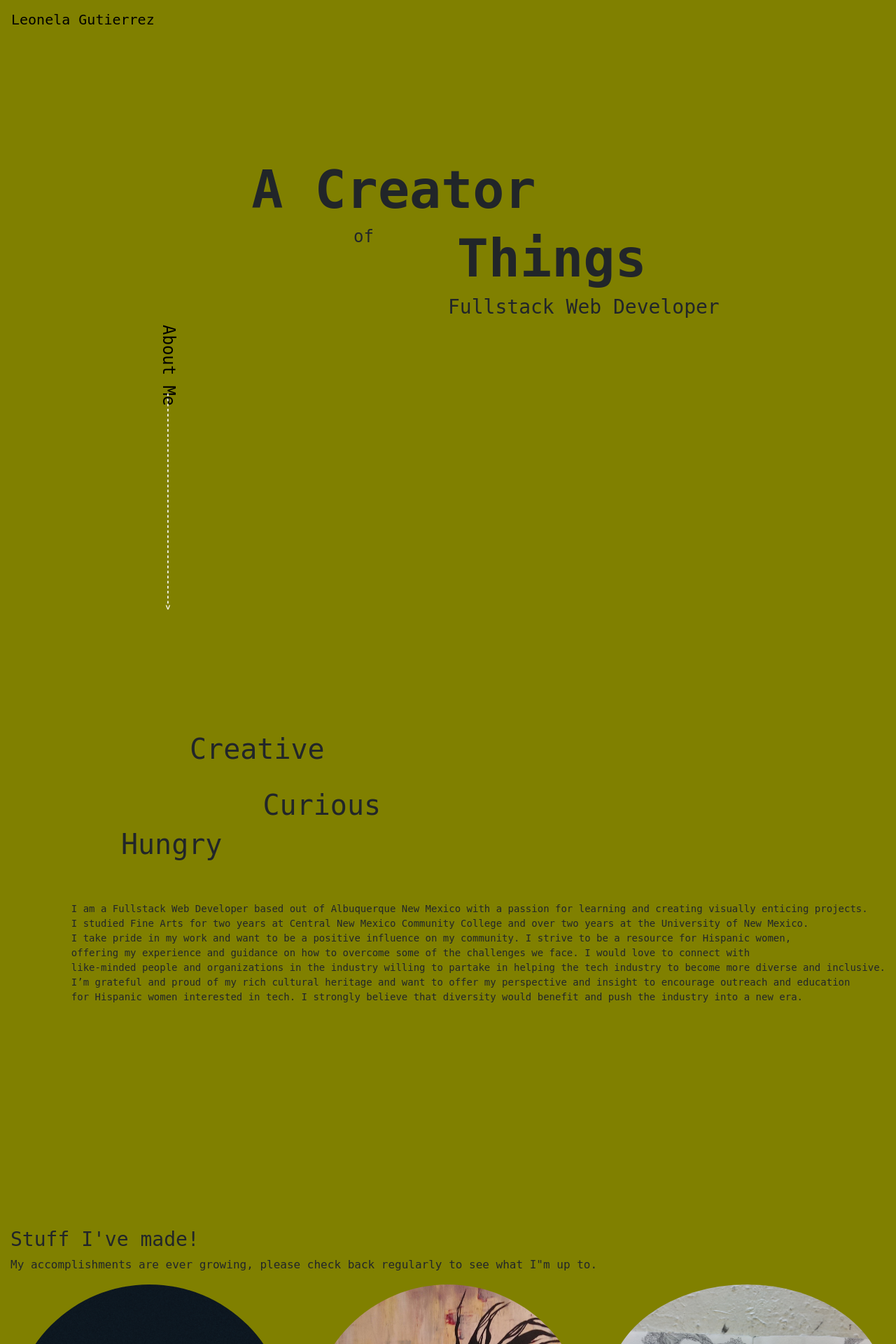
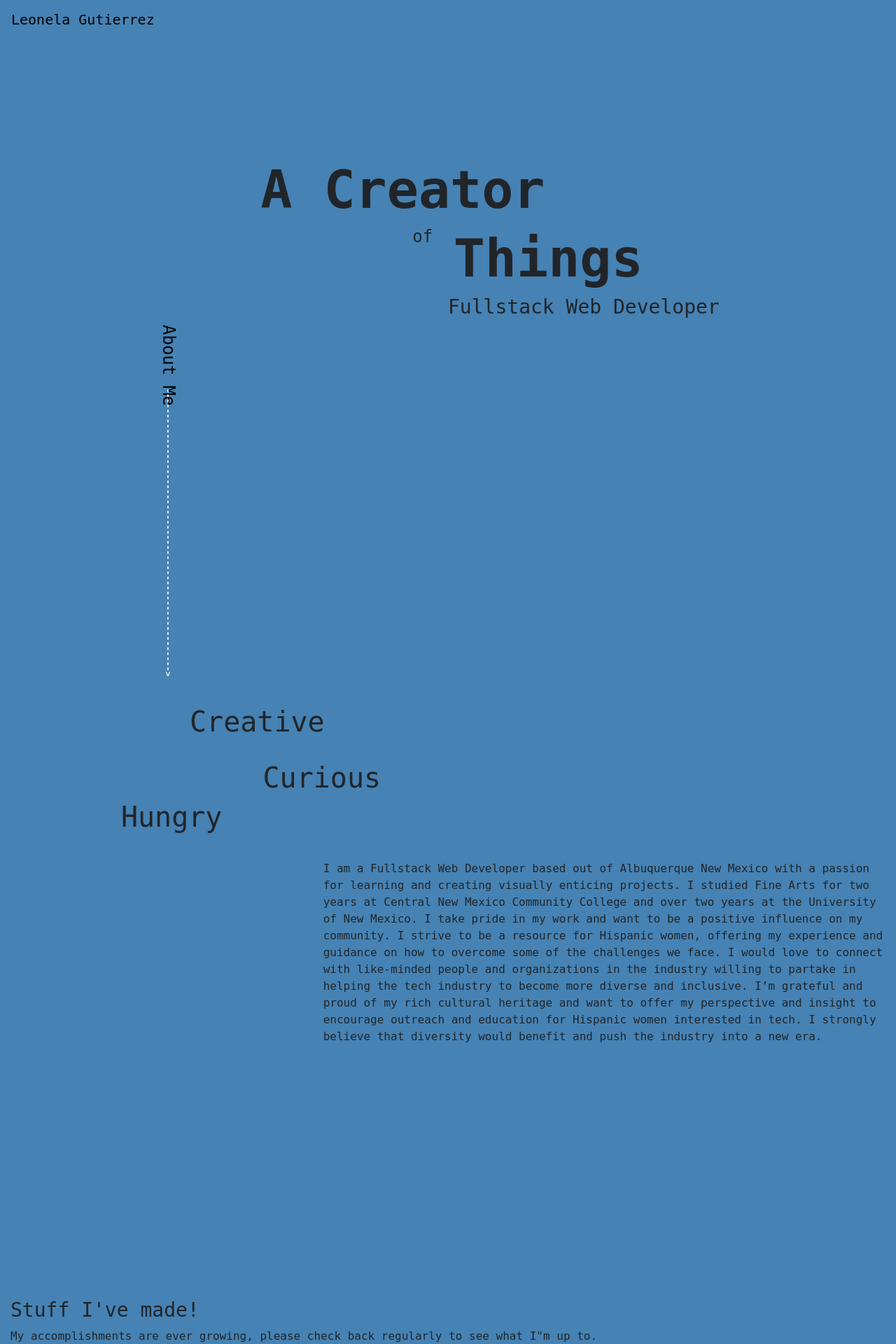
Before and after one commit to Leeyo84/personal-web-page, a PHP site: page / in a window 1280 px wide. Shown: the top 1920 px of the page at 70% size. Run offline with PHP 8.4, Linux system fonts and the light colour scheme; some libraries are stand-ins or nearby versions.

Commit message:
tweaked about me para and positioning

```diff
--- a/public_html/index.html
+++ b/public_html/index.html
@@ -12,7 +12,7 @@
 
 <!--My own style sheet-->
 	<link rel="stylesheet" href="styles/style.css">
-
+	<script src="javascript/scripts.js"></script>
 
 	<!--<script src=”https://ajax.googleapis.com/ajax/libs/jquery/2.1.4/jquery.min.js"></script>-->
 
@@ -35,22 +35,26 @@
 	<!-- Google reCAPTCHA -->
 	<script src='https://www.google.com/recaptcha/api.js'></script>
 
+	<title>Leonela Gutierrez</title>
 
-	<title>Leonela Gutierrez</title>
 </head>
 
 	<body>
 
 	<!--Welcome Section-->
-		<section class="main-heading cotainer-fluid">
+				<section class=" main-heading cotainer-fluid" >
+					<div>
+
 						<nav class="navbar navbar-expand-lg">
 							<a class="navbar-brand" href="#">Leonela Gutierrez</a>
 						</nav>
 
 						<div class="creator container-fluid row">
 							<h1 class="col"></h1>
+							<h4 class="col"></h4>
+							<h4 class="col"></h4>
 							<h1 class="col"></h1>
-				<h1 class="animated bounceInLeft slow createor-txt text-center col-6">A Creator </h1>
+							<h1 class="animated bounceInLeft slow createor-txt  col-6">A Creator </h1>
 							<h1 class="col"></h1>
 							<h1 class="col"></h1>
 							<h1 class="col"></h1>
@@ -60,8 +64,8 @@
 							<h4 class="col"></h4>
 							<h4 class="col"></h4>
 							<h4 class="col"></h4>
-				<h4 class="col animated bounceIn delay-1s slower">of</h4>
-				<h1 class="animated bounceInRight delay-1s slow createor-txt text-center">  Things </h1>
+							<h4 class="col animated bounceIn delay-1s slower text-right">of</h4>
+							<h1 class="col animated bounceInRight delay-1s slow createor-txt ">Things </h1>
 							<h4 class="col"></h4>
 							<h4 class="col"></h4>
 						</div>
@@ -75,7 +79,7 @@
 
 						<div class="row container-fluid">
 							<p class="col"></p>
-				<a href="about-me-section" class="col about-me-txt animated fadeInDown delay-5s slow">About Me</a>
+							<a href="lnk to about me section/place holder" class="col about-me-txt animated fadeInDown delay-5s slow">About Me</a>
 							<p class="col outer"></p>
 							<p class="col"></p>
 							<p class="col"></p>
@@ -84,17 +88,20 @@
 
 						<div class="row container-fluid">
 							<p class="col"></p>
-				<p class="col about-me-line animated fadeInDown infinite delay-5s slower text-bottom" >------------------------------------------></p>
+							<p class="col about-me-line animated fadeInDown infinite delay-5s slower text-bottom" >--------------------------------------------------------></p>
 							<p class="col outer"></p>
 							<p class="col"></p>
 							<p class="col"></p>
 							<p class="col"></p>
 						</div>
+
+				</div>
 			</section>
 
 		<!--About Me Section-->
-		<section class="container-fluid about-me">
+				<section class=" container-fluid about-me" >
 					<div >
+
 						<div class="row">
 							<h3 class="col"></h3>
 							<h3 class="col floating-txt animate bounceInDown">Creative</h3>
@@ -124,55 +131,61 @@
 							<h3 class="col"></h3>
 						</div>
 
-					<div class=" about-me-para float-right">
-						<p>I am a Fullstack Web Developer based out of Albuquerque New Mexico with a passion for learning and creating visually enticing projects.
-							<br> I studied Fine Arts for two years at Central New Mexico Community College and over two years at the University of New Mexico.
+						<div class="row col-8 float-right">
+							<div class="about-me-para">
+								<p >I am a Fullstack Web Developer based out of Albuquerque New Mexico with a passion for learning and creating visually enticing projects.
+									 I studied Fine Arts for two years at Central New Mexico Community College and over two years at the University of New Mexico.
 
-							<br>I take pride in my work and want to be a positive influence on my community. I strive to be a resource for Hispanic women,
-							<br> offering my experience and guidance on how to overcome some of the challenges we face. I would love to connect with
-							<br> like-minded people and organizations in the industry willing to partake in helping the tech industry to become more diverse and inclusive.
+									I take pride in my work and want to be a positive influence on my community. I strive to be a resource for Hispanic women,
+									 offering my experience and guidance on how to overcome some of the challenges we face. I would love to connect with
+									 like-minded people and organizations in the industry willing to partake in helping the tech industry to become more diverse and inclusive.
 
-							<br>I’m grateful and proud of my rich cultural heritage and want to offer my perspective and insight to encourage outreach and education
-							<br>for Hispanic women interested in tech. I strongly believe that diversity would benefit and push the industry into a new era.
+									I’m grateful and proud of my rich cultural heritage and want to offer my perspective and insight to encourage outreach and education
+									for Hispanic women interested in tech. I strongly believe that diversity would benefit and push the industry into a new era.
 								</p>
 							</div>
+						</div>
+
 					</div>
 			</section>
 
 	<!--My Stuff Section-->
-			<section class="container-fluid stuff-i-made">
+			<section class=" container-fluid stuff-i-made" >
 				<div class="py-5">
-
+<!--Heading and intro to stuff i've made-->
 					<div>
 							<h3 class="animated bounceInLeft slow">Stuff I've made!</h3>
 							<p>My accomplishments are ever growing, please check back regularly to see what I"m up to. </p>
 						</div>
-
-					<div style="border: none" class="card-deck">
+				<div class="card-deck">
 
 					<div style="border: none" class="card">
 						<img src="documentation/images/matt-nelson-cTyVIvzQslE-unsplash.jpg" class="card-img-top rounded-circle" alt="place holder for capstone">
 						<div class="card-body text-center">
 							<h5 class="card-title">Food Truck Foodie</h5>
 							<p class="card-text">Web application for Food Trucks to promote their business.</p>
-									<p class="card-text"><small class="text-muted">Last updated 3 mins ago</small></p>
 						</div>
 					</div>
 
 					<div style="border: none" class="card">
 						<div id="carouselExampleFade" class="carousel slide carousel-fade" data-ride="carousel">
 							<div class="carousel-inner">
+
 								<div class="carousel-item active">
 									<img src="documentation/images/Painting1.jpg" class="d-block w-100 rounded-circle" alt="oil painting of girl with winged hair">
 								</div>
+
 								<div class="carousel-item">
 									<img src="documentation/images/painting2.jpg" class="d-block w-100 rounded-circle" alt="small oil painting">
 								</div>
+
 								<div class="carousel-item">
 									<img src="documentation/images/girlwithhat.jpg" class="d-block w-100 rounded-circle" alt="ink drawing of girl w hat">
 								</div>
+
 							</div>
 						</div>
+
 						<div class="card-body text-center">
 							<h5 class="card-title">Drawings and Paintings</h5>
 							<p class="card-text">Some artwork I'm proud of.</p>
@@ -183,23 +196,30 @@
 					<div style="border: none" class="card">
 							<div id="carouselExampleSlidesOnly" class="carousel slide carousel-fade" data-ride="carousel">
 								<div class="carousel-inner">
+
 										<div class="carousel-item active">
 											<img src="documentation/images/Mural1.jpg" class="d-block w-100 rounded-circle" alt="sketch of man">
 										</div>
+
 										<div class="carousel-item">
 											<img src="documentation/images/Mural2.jpg" class="d-block w-100 rounded-circle" alt="sketch of bird">
 										</div>
+
 										<div class="carousel-item">
 											<img src="documentation/images/Mural3.jpg" class="d-block w-100 rounded-circle" alt="sketch of bird and man">
 										</div>
+
 										<div class="carousel-item">
 											<img src="documentation/images/Mural5.jpg" class="d-block w-100 rounded-circle" alt="drawing in progress installed 1of2">
 										</div>
+
 										<div class="carousel-item">
 											<img src="documentation/images/Mural6.jpg" class="d-block w-100 rounded-circle" alt="drawing in progress installed 2of2">
 										</div>
+
 								</div>
 							</div>
+
 								<div class="card-body text-center">
 									<h5 class="card-title">In-Progress Installation</h5>
 									<p class="card-text">This is a piece I did while at the University of New Mexico. I was a live piece that changed daily while on display. </p>
@@ -210,8 +230,9 @@
 			</section>
 
 	<!--Contact Form Section-->
-		<section class="pwp-contact-form">
+			<section class=" pwp-contact-form" >
 				<div class="container float-right">
+
 					<form id="my-contact-form" action="../php/" method="post">
 						<div class="form-group">
 							<label for="name">Name <span class="text-danger">*</span></label>
@@ -223,6 +244,7 @@
 								<input type="text" class="form-control" id="name" name="name" placeholder="Name">
 							</div>
 						</div>
+
 						<div class="form-group">
 							<label for="email">Email <span class="text-danger">*</span></label>
 							<div class="input-group">
@@ -233,6 +255,7 @@
 								<input type="email" class="form-control" id="email" name="email" placeholder="Email">
 							</div>
 						</div>
+
 						<div class="form-group">
 							<label for="subject">Subject</label>
 							<div class="input-group">
@@ -243,6 +266,7 @@
 								<input type="text" class="form-control" id="subject" name="subject" placeholder="Subject">
 							</div>
 						</div>
+
 						<div class="form-group">
 							<label for="message">Message <span class="text-danger">*</span></label>
 							<div class="input-group">
@@ -258,8 +282,11 @@
 
 							<button class="btn btn-success" type="submit"><i class="fa fa-paper-plane"></i> Send</button>
 							<button class="btn btn-warning" type="reset"><i class="fa fa-ban"></i> Reset</button>
+
 					</form>
+
 				</div>
+
 					<!--empty area for form error/success output-->
 					<div class="row">
 						<div class="col-xs-12">
@@ -267,7 +294,6 @@
 						</div>
 					</div>
 
-			</div>
 			</section>
 
 	</body>
--- a/public_html/styles/style.css
+++ b/public_html/styles/style.css
@@ -6,8 +6,9 @@ img[alt="lillian"] {
 }
 
 body {
-	background-color: olive;
 	font-family: monospace;
+	background-color: steelblue;
+
 }
 
 .main-heading {
@@ -18,7 +19,7 @@ body {
 }
 
 .creator {
- padding-top: 170px;
+	padding-top: 170px;
 }
 
 .createor-txt {
@@ -33,10 +34,12 @@ body {
 a:link {
 	color: black;
 }
+
 a:hover {
 	color: darkmagenta;
 
 }
+
 .about-me-txt {
 	font-size: 24px;
 	writing-mode: vertical-lr;
@@ -50,12 +53,11 @@ a:hover {
 }
 
 .about-me-para {
-	padding-top: 50px;
+	padding-top: 30px;
 }
 
 .about-me {
-	font-size: 14px;
-	padding-top: 10em;
+	font-size: 16px;
 	box-sizing: border-box;
 	min-height: 100vh;
 	display: block;
@@ -84,7 +86,3 @@ a:hover {
 .card {
 	background: transparent;
 }
-
-#my-contact-form {
-	background-color: deeppink;
-}
```
Also changed, not shown: public_html/javascript/scripts.js (deleted). Lines whose indentation alone changed are shown as unchanged.
